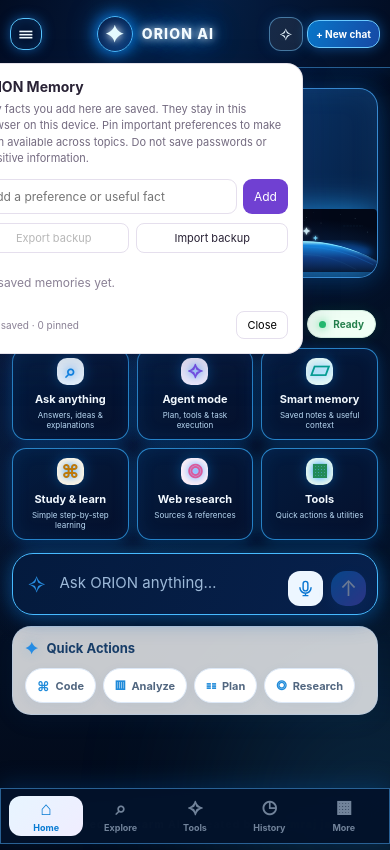
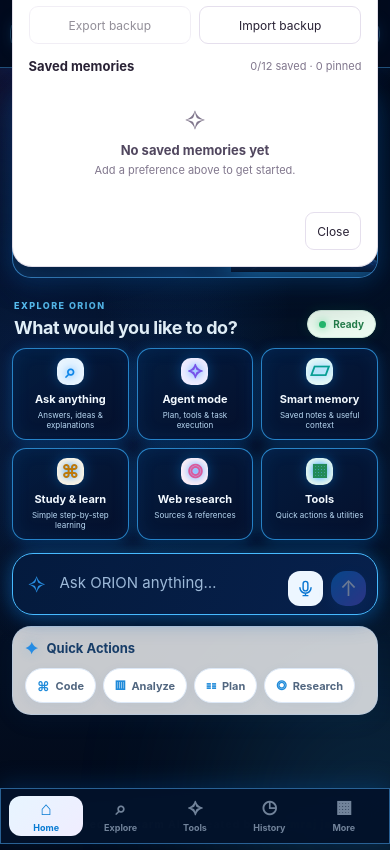
Before and after one commit to jaatdharm276-alt/dharm-ai, a Next.js app: page / in a window 390 px wide. Both pictures are taken after a click on the button "Manage ORION memory". Built offline with nearby package versions, Linux system fonts and the light colour scheme.

Commit message:
fix(memory): make memory manager mobile responsive and complete controls

```diff
--- a/app/orion-memory-panel.jsx
+++ b/app/orion-memory-panel.jsx
@@ -1,27 +1,104 @@
 "use client";
-import { useState } from "react";
-import { MAX_MEMORY_ITEMS, createMemoryBackup, normalizeMemories, parseMemoryBackup } from "../lib/orion-memory.mjs";
 
-export default function OrionMemoryPanel({ memories, onChange }) {
+import { useEffect, useMemo, useRef, useState } from "react";
+import {
+  MAX_MEMORY_ITEMS,
+  MAX_MEMORY_CHARS,
+  createMemoryBackup,
+  normalizeMemories,
+  parseMemoryBackup,
+} from "../lib/orion-memory.mjs";
+
+const panelButton = {
+  border: "1px solid #e5dfed",
+  borderRadius: "9px",
+  background: "#fff",
+  color: "#292235",
+  padding: "9px 11px",
+  fontSize: "12px",
+  minHeight: "38px",
+};
+
+export default function OrionMemoryPanel({ memories = [], onChange }) {
   const [open, setOpen] = useState(false);
   const [draft, setDraft] = useState("");
+  const [editingId, setEditingId] = useState(null);
+  const [editDraft, setEditDraft] = useState("");
+  const [query, setQuery] = useState("");
   const [notice, setNotice] = useState("");
+  const fileInputRef = useRef(null);
+  const normalized = useMemo(() => normalizeMemories(memories), [memories]);
+  const visibleMemories = useMemo(() => {
+    const needle = query.trim().toLocaleLowerCase();
+    if (!needle) return normalized;
+    return normalized.filter((item) => item.text.toLocaleLowerCase().includes(needle));
+  }, [normalized, query]);
+
+  useEffect(() => {
+    if (!open) return undefined;
+    const onKeyDown = (event) => {
+      if (event.key === "Escape") setOpen(false);
+    };
+    window.addEventListener("keydown", onKeyDown);
+    return () => window.removeEventListener("keydown", onKeyDown);
+  }, [open]);
+
+  function commit(next, message) {
+    onChange(normalizeMemories(next));
+    setNotice(message);
+  }
+
   function addMemory(event) {
     event.preventDefault();
     const text = draft.trim();
     if (!text) return;
-    onChange(normalizeMemories([...memories, { id: globalThis.crypto?.randomUUID?.() || `memory-${Date.now()}`, text }]));
+    if (normalized.some((item) => item.text.toLocaleLowerCase() === text.toLocaleLowerCase())) {
+      setNotice("This memory is already saved.");
+      return;
+    }
+    if (normalized.length >= MAX_MEMORY_ITEMS) {
+      setNotice(`Memory limit reached (${MAX_MEMORY_ITEMS}). Delete an item before adding another.`);
+      return;
+    }
+    const now = new Date().toISOString();
+    commit([...normalized, {
+      id: globalThis.crypto?.randomUUID?.() || `memory-${Date.now()}`,
+      text: text.slice(0, MAX_MEMORY_CHARS),
+      createdAt: now,
+      updatedAt: now,
+    }], "Memory saved on this device.");
     setDraft("");
-    setNotice("Memory saved on this device.");
   }
 
   function togglePinned(item) {
-    onChange(normalizeMemories(memories.map((entry) => entry.id === item.id ? { ...entry, pinned: !entry.pinned } : entry)));
-    setNotice(item.pinned ? "Memory unpinned." : "Memory pinned — it can be used across topics.");
+    commit(normalized.map((entry) => entry.id === item.id
+      ? { ...entry, pinned: !entry.pinned, updatedAt: new Date().toISOString() }
+      : entry), item.pinned ? "Memory unpinned." : "Memory pinned.");
+  }
+
+  function saveEdit(event) {
+    event.preventDefault();
+    const text = editDraft.trim();
+    if (!text || !editingId) return;
+    if (normalized.some((item) => item.id !== editingId && item.text.toLocaleLowerCase() === text.toLocaleLowerCase())) {
+      setNotice("Another saved memory already contains this text.");
+      return;
+    }
+    commit(normalized.map((item) => item.id === editingId
+      ? { ...item, text: text.slice(0, MAX_MEMORY_CHARS), updatedAt: new Date().toISOString() }
+      : item), "Memory updated.");
+    setEditingId(null);
+    setEditDraft("");
+  }
+
+  function deleteMemory(item) {
+    commit(normalized.filter((entry) => entry.id !== item.id), "Memory deleted from this browser.");
+    if (editingId === item.id) setEditingId(null);
   }
 
   function exportBackup() {
-    const blob = new Blob([JSON.stringify(createMemoryBackup(memories), null, 2)], { type: "application/json" });
+    try {
+      const blob = new Blob([JSON.stringify(createMemoryBackup(normalized), null, 2)], { type: "application/json" });
       const url = URL.createObjectURL(blob);
       const link = document.createElement("a");
       link.href = url;
@@ -30,19 +107,21 @@ export default function OrionMemoryPanel({ memories, onChange }) {
       link.click();
       link.remove();
       window.setTimeout(() => URL.revokeObjectURL(url), 1000);
-    setNotice("Backup exported. Keep the file somewhere safe.");
+      setNotice("Backup exported. Store the JSON file somewhere safe.");
+    } catch {
+      setNotice("Could not export the backup on this device.");
+    }
   }
 
   async function importBackup(event) {
     const file = event.target.files?.[0];
     if (!file) return;
     try {
-      if (file.size > 16 * 1024) throw new Error("Backup file is too large.");
+      if (file.size > 16 * 1024) throw new Error("Backup file is too large (maximum 16 KB).");
       const imported = parseMemoryBackup(await file.text());
-      const before = normalizeMemories(memories);
-      const combined = normalizeMemories([...before, ...imported]);
-      onChange(combined);
-      setNotice("Backup restored. " + Math.max(0, combined.length - before.length) + " new item(s) added.");
+      const combined = normalizeMemories([...normalized, ...imported]);
+      const added = combined.length - normalized.length;
+      commit(combined, `Backup imported: ${added} new item(s) added.`);
     } catch (error) {
       setNotice(error instanceof Error ? error.message : "Could not import this backup.");
     } finally {
@@ -51,32 +130,126 @@ export default function OrionMemoryPanel({ memories, onChange }) {
   }
 
   return (
-    <div style={{ position: "relative" }}>
-      <button type="button" className="top-button" aria-label="Manage ORION memory" aria-expanded={open} onClick={() => setOpen((value) => !value)} title="Memory">✧</button>
-      {open && <section aria-label="ORION saved memory" style={{ position: "absolute", zIndex: 20, top: "46px", right: 0, width: "min(340px, calc(100vw - 28px))", padding: "14px", border: "1px solid rgba(70,50,110,.14)", borderRadius: "16px", background: "#fff", boxShadow: "0 14px 40px rgba(40,30,70,.16)", color: "#292235" }}>
-        <strong style={{ display: "block", fontSize: "14px" }}>ORION Memory</strong>
-        <p style={{ margin: "6px 0 12px", color: "#746b80", fontSize: "11px", lineHeight: 1.5 }}>Only facts you add here are saved. They stay in this browser on this device. Pin important preferences to make them available across topics. Do not save passwords or sensitive information.</p>
-        <form onSubmit={addMemory} style={{ display: "flex", gap: "6px" }}>
-          <input value={draft} onChange={(event) => setDraft(event.target.value)} maxLength={300} placeholder="Add a preference or useful fact" aria-label="New memory" style={{ flex: 1, minWidth: 0, padding: "9px", border: "1px solid #e5dfed", borderRadius: "9px", fontSize: "12px" }} />
-          <button type="submit" disabled={!draft.trim() || memories.length >= MAX_MEMORY_ITEMS} style={{ border: 0, borderRadius: "9px", padding: "0 11px", background: "#7040d2", color: "#fff", fontSize: "12px" }}>Add</button>
+    <>
+      <button
+        type="button"
+        className="top-button"
+        aria-label="Manage ORION memory"
+        aria-expanded={open}
+        onClick={() => setOpen(true)}
+        title="Memory"
+      >✧</button>
+      {open && (
+        <div
+          role="presentation"
+          onMouseDown={(event) => { if (event.target === event.currentTarget) setOpen(false); }}
+          style={{
+            position: "fixed", inset: 0, zIndex: 10000,
+            display: "flex", alignItems: "center", justifyContent: "center",
+            padding: "max(12px, env(safe-area-inset-top)) 12px max(12px, env(safe-area-inset-bottom))",
+            background: "rgba(3, 12, 32, .66)",
+          }}
+        >
+          <section
+            role="dialog"
+            aria-modal="true"
+            aria-labelledby="orion-memory-title"
+            style={{
+              boxSizing: "border-box", width: "min(100%, 520px)",
+              maxHeight: "min(82dvh, 720px)", overflow: "hidden",
+              display: "flex", flexDirection: "column",
+              padding: "clamp(14px, 4vw, 20px)",
+              border: "1px solid rgba(70,50,110,.16)", borderRadius: "20px",
+              background: "#fff", boxShadow: "0 22px 70px rgba(0,0,0,.32)",
+              color: "#292235", minWidth: 0,
+            }}
+          >
+            <header style={{ display: "flex", alignItems: "center", justifyContent: "space-between", gap: "12px", flexShrink: 0 }}>
+              <div>
+                <strong id="orion-memory-title" style={{ display: "block", fontSize: "17px" }}>ORION Memory</strong>
+                <span style={{ color: "#81778d", fontSize: "11px" }}>Your saved preferences and useful facts</span>
+              </div>
+              <button type="button" onClick={() => setOpen(false)} aria-label="Close memory manager" style={{ ...panelButton, width: "40px", padding: 0, fontSize: "20px" }}>×</button>
+            </header>
+
+            <p style={{ margin: "12px 0", color: "#746b80", fontSize: "12px", lineHeight: 1.55, flexShrink: 0 }}>
+              Only facts you add here are saved in this browser on this device. Pin important preferences to help ORION use them across topics. Do not save passwords or sensitive information.
+            </p>
+
+            <form onSubmit={addMemory} style={{ display: "flex", gap: "8px", minWidth: 0, flexShrink: 0 }}>
+              <input
+                value={draft}
+                onChange={(event) => setDraft(event.target.value)}
+                maxLength={MAX_MEMORY_CHARS}
+                placeholder="Add a preference or useful fact"
+                aria-label="New memory"
+                style={{ boxSizing: "border-box", flex: 1, width: 0, minWidth: 0, padding: "11px", border: "1px solid #ded8e8", borderRadius: "10px", fontSize: "13px" }}
+              />
+              <button type="submit" disabled={!draft.trim() || normalized.length >= MAX_MEMORY_ITEMS} style={{ border: 0, borderRadius: "10px", padding: "0 16px", minHeight: "42px", background: "#7040d2", color: "#fff", fontSize: "13px", fontWeight: 600, opacity: !draft.trim() || normalized.length >= MAX_MEMORY_ITEMS ? .5 : 1 }}>Add</button>
             </form>
-        <div style={{ display: "flex", gap: "7px", marginTop: "9px" }}>
-          <button type="button" onClick={exportBackup} disabled={memories.length === 0} style={{ flex: 1, border: "1px solid #e5dfed", borderRadius: "8px", background: "#fff", padding: "7px", fontSize: "11px" }}>Export backup</button>
-          <label style={{ flex: 1, border: "1px solid #e5dfed", borderRadius: "8px", background: "#fff", padding: "7px", fontSize: "11px", textAlign: "center", cursor: "pointer" }}>Import backup<input type="file" accept="application/json,.json" onChange={importBackup} style={{ display: "none" }} /></label>
+            <div style={{ display: "flex", gap: "8px", marginTop: "9px", flexShrink: 0 }}>
+              <button type="button" onClick={exportBackup} disabled={normalized.length === 0} style={{ ...panelButton, flex: 1, opacity: normalized.length === 0 ? .5 : 1 }}>Export backup</button>
+              <button type="button" onClick={() => fileInputRef.current?.click()} style={{ ...panelButton, flex: 1 }}>Import backup</button>
+              <input ref={fileInputRef} type="file" accept="application/json,.json" onChange={importBackup} aria-label="Import memory backup" style={{ display: "none" }} />
             </div>
-        {notice && <p role="status" style={{ margin: "8px 0 0", color: "#66528a", fontSize: "10px", lineHeight: 1.4 }}>{notice}</p>}
-        <div style={{ marginTop: "10px", maxHeight: "190px", overflowY: "auto" }}>
-          {memories.length === 0 ? <p style={{ color: "#8a8195", fontSize: "12px" }}>No saved memories yet.</p> : memories.map((item) => <div key={item.id} style={{ display: "flex", alignItems: "flex-start", gap: "8px", padding: "8px 0", borderBottom: "1px solid #f0edf4" }}>
-            <span style={{ flex: 1, fontSize: "12px", lineHeight: 1.45 }}>{item.text}{item.pinned ? <strong style={{ color: "#7040d2" }}> · Pinned</strong> : null}</span>
-            <button type="button" onClick={() => togglePinned(item)} aria-label={item.pinned ? "Unpin memory" : "Pin memory"} style={{ border: 0, background: "transparent", color: "#7040d2", fontSize: "11px" }}>{item.pinned ? "Unpin" : "Pin"}</button>
-            <button type="button" onClick={() => onChange(memories.filter((entry) => entry.id !== item.id))} aria-label={`Delete memory: ${item.text}`} style={{ border: 0, background: "transparent", color: "#9b5260", fontSize: "11px" }}>Delete</button>
-          </div>)}
+
+            <div style={{ display: "flex", justifyContent: "space-between", alignItems: "center", gap: "10px", marginTop: "14px", flexShrink: 0 }}>
+              <strong style={{ fontSize: "13px" }}>Saved memories</strong>
+              <span style={{ color: "#81778d", fontSize: "11px", whiteSpace: "nowrap" }}>{normalized.length}/{MAX_MEMORY_ITEMS} saved · {normalized.filter((item) => item.pinned).length} pinned</span>
             </div>
-        <div style={{ display: "flex", justifyContent: "space-between", alignItems: "center", marginTop: "9px" }}>
-          <span style={{ color: "#8a8195", fontSize: "10px" }}>{memories.length}/{MAX_MEMORY_ITEMS} saved · {memories.filter((item) => item.pinned).length} pinned</span>
-          <button type="button" onClick={() => setOpen(false)} style={{ border: "1px solid #e5dfed", borderRadius: "8px", background: "#fff", padding: "6px 10px", fontSize: "11px" }}>Close</button>
+            {normalized.length > 0 && (
+              <input
+                value={query}
+                onChange={(event) => setQuery(event.target.value)}
+                placeholder="Search saved memories"
+                aria-label="Search saved memories"
+                style={{ boxSizing: "border-box", width: "100%", marginTop: "8px", padding: "10px", border: "1px solid #e5dfed", borderRadius: "9px", fontSize: "12px", flexShrink: 0 }}
+              />
+            )}
+
+            <div style={{ marginTop: "8px", minHeight: "72px", overflowY: "auto", overscrollBehavior: "contain", WebkitOverflowScrolling: "touch", flex: "1 1 auto" }}>
+              {normalized.length === 0 ? (
+                <div style={{ padding: "22px 10px", textAlign: "center", color: "#81778d" }}>
+                  <div style={{ fontSize: "26px", marginBottom: "6px" }}>✧</div>
+                  <strong style={{ display: "block", color: "#51475f", fontSize: "13px" }}>No saved memories yet</strong>
+                  <span style={{ fontSize: "11px" }}>Add a preference above to get started.</span>
                 </div>
-      </section>}
+              ) : visibleMemories.length === 0 ? (
+                <p style={{ padding: "14px 4px", color: "#81778d", fontSize: "12px" }}>No memories match your search.</p>
+              ) : visibleMemories.map((item) => (
+                <div key={item.id} style={{ padding: "10px 0", borderBottom: "1px solid #f0edf4" }}>
+                  {editingId === item.id ? (
+                    <form onSubmit={saveEdit} style={{ display: "grid", gap: "7px" }}>
+                      <textarea value={editDraft} onChange={(event) => setEditDraft(event.target.value)} maxLength={MAX_MEMORY_CHARS} aria-label="Edit memory" rows={2} style={{ boxSizing: "border-box", width: "100%", resize: "vertical", padding: "9px", border: "1px solid #ded8e8", borderRadius: "9px", font: "inherit", fontSize: "12px" }} />
+                      <div style={{ display: "flex", justifyContent: "flex-end", gap: "7px" }}>
+                        <button type="button" onClick={() => setEditingId(null)} style={panelButton}>Cancel</button>
+                        <button type="submit" disabled={!editDraft.trim()} style={{ ...panelButton, background: "#7040d2", color: "#fff", borderColor: "#7040d2" }}>Save</button>
                       </div>
+                    </form>
+                  ) : (
+                    <div style={{ display: "flex", alignItems: "flex-start", gap: "8px" }}>
+                      <div style={{ flex: 1, minWidth: 0, overflowWrap: "anywhere", fontSize: "13px", lineHeight: 1.5 }}>
+                        {item.text}
+                        {item.pinned && <span style={{ display: "inline-block", marginLeft: "6px", color: "#7040d2", fontSize: "10px", fontWeight: 700 }}>PINNED</span>}
+                      </div>
+                      <div style={{ display: "flex", flexWrap: "wrap", justifyContent: "flex-end", gap: "3px", flexShrink: 0 }}>
+                        <button type="button" onClick={() => togglePinned(item)} aria-label={item.pinned ? "Unpin memory" : "Pin memory"} style={{ border: 0, background: "transparent", color: "#7040d2", padding: "4px", fontSize: "11px" }}>{item.pinned ? "Unpin" : "Pin"}</button>
+                        <button type="button" onClick={() => { setEditingId(item.id); setEditDraft(item.text); }} aria-label={`Edit memory: ${item.text}`} style={{ border: 0, background: "transparent", color: "#4c668f", padding: "4px", fontSize: "11px" }}>Edit</button>
+                        <button type="button" onClick={() => deleteMemory(item)} aria-label={`Delete memory: ${item.text}`} style={{ border: 0, background: "transparent", color: "#a04456", padding: "4px", fontSize: "11px" }}>Delete</button>
+                      </div>
+                    </div>
+                  )}
+                </div>
+              ))}
+            </div>
+
+            {notice && <p role="status" aria-live="polite" style={{ margin: "8px 0 0", color: "#66528a", fontSize: "11px", lineHeight: 1.4, flexShrink: 0 }}>{notice}</p>}
+            <footer style={{ display: "flex", justifyContent: "flex-end", marginTop: "12px", flexShrink: 0 }}>
+              <button type="button" onClick={() => setOpen(false)} style={panelButton}>Close</button>
+            </footer>
+          </section>
+        </div>
+      )}
+    </>
   );
 }
```
Lines whose indentation alone changed are shown as unchanged.
